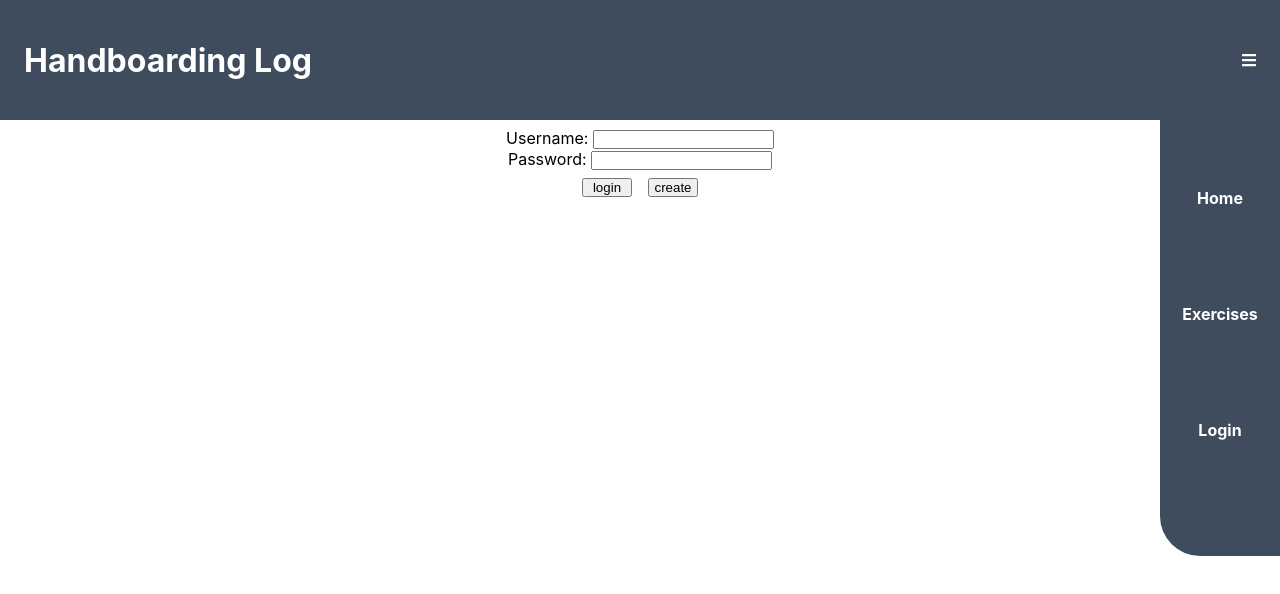
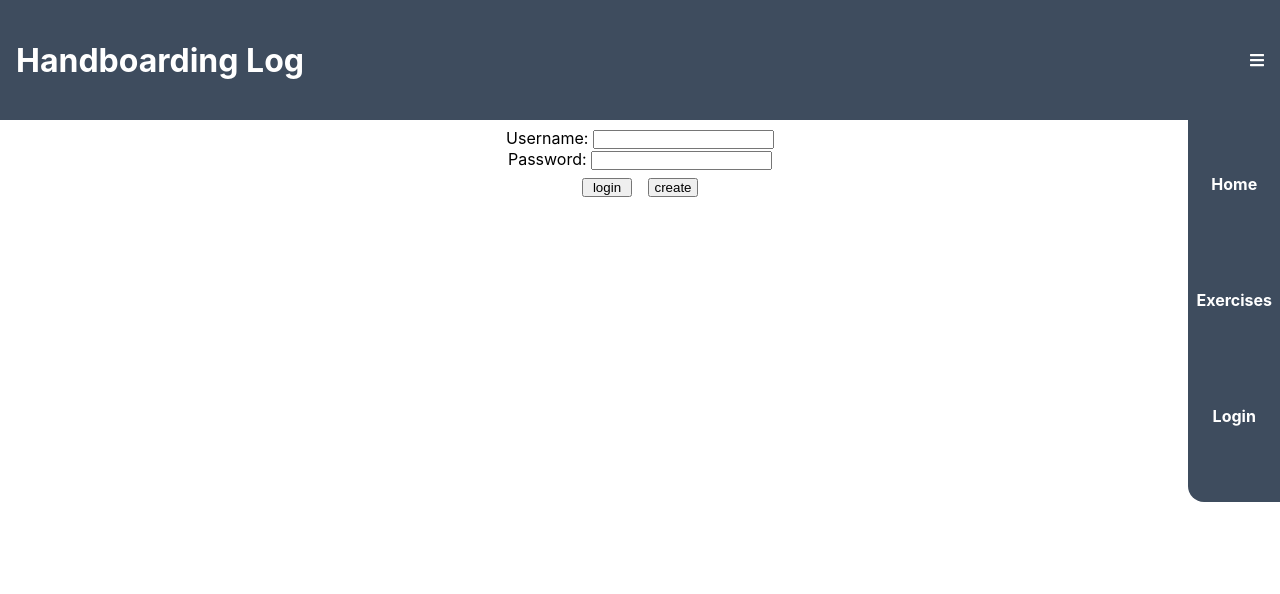
Before and after one commit to joegiardina/hangboard-app, a React app: page /login in a window 1280 px wide. Both pictures are taken after a click on the icon 1249 px from the left and 60 px from the top of the page. Shown: the top 594 px of the page. Built offline with nearby package versions, Linux system fonts and the light colour scheme.

Commit message:
more updates

```diff
--- a/src/App.css
+++ b/src/App.css
@@ -18,7 +18,6 @@
 .flex {
   display: flex;
   margin: 10px;
-  width: 20vw;
 }
 .headerContainer {
   display: flex;
@@ -28,23 +27,22 @@
 }
 
 .headerText {
-  display: flex;
+  flex: 1;
   margin-left: 1.5rem;
   color: white;
 }
 
 .navText {
   display: flex;
-  justify-content: center;
   align-items: center;
-  margin-right: 10rem;
   color: white;
+  flex: 1;
+  margin: 16;
 }
 
 .closedMenu {
   position: absolute;
   right: 0;
-  margin-right: 1.5rem;
 }
 
 .openMenu {
--- a/src/App.js
+++ b/src/App.js
@@ -4,11 +4,9 @@ import Router from './Router';
 
 function App() {
   return (
-    <div className="App">
-      <Router>
-        <Header />
-      </Router>
-    </div>
+    <Router>
+      <Header />
+    </Router>
   );
 }
 
--- a/src/components/Calendar/index.js
+++ b/src/components/Calendar/index.js
@@ -12,10 +12,10 @@ const Container = ({children}) => (
   <div
     style={{
       display: 'flex',
-      flex: 1,
-      flexDirection: 'row',
+      flexDirection: 'column',
       justifyContent: 'center',
       margin: 24,
+      padding: 16,
     }}
   >
     {children}
@@ -88,20 +88,13 @@ const Calendar = () => {
 
   return (
     <Container>
-      <ExerciseFormModal
-        open={showModal}
-        onClose={closeModal}
-        onSubmit={closeModal}
-        date={selectedDate.toISOString()}
-        exercise={editingExercise}
-      />
       <ReactCalendar
         minDate={new Date('01-01-2021')}
         tileContent={TileContent}
         onChange={setSelectedDate}
         value={selectedDate}
       />
-      <div style={{margin: 16, alignSelf: 'flex-start', width: 500}}>
+      <div style={{marginTop: 16}}>
         <h2>{moment(selectedDate).format('MMMM DD YYYY')}</h2>
         {!!selectedExercises.length && (
           <>
@@ -130,6 +123,13 @@ const Calendar = () => {
           {moment().isBefore(selectedDate) ? 'Schedule' : 'Log'} Workout
         </Button>
       </div>
+      <ExerciseFormModal
+        open={showModal}
+        onClose={closeModal}
+        onSubmit={closeModal}
+        date={selectedDate.toISOString()}
+        exercise={editingExercise}
+      />
     </Container>
   );
 };
--- a/src/components/Header.js
+++ b/src/components/Header.js
@@ -2,9 +2,17 @@ import Navigation from './Navigation';
 
 const Header = () => {
   return (
-    <div className="headerContainer">
-      <h1 className="headerText">Handboarding Log</h1>
-      <Navigation />
+    <div
+      style={{
+        display: 'flex',
+        alignItems: 'center',
+        justifyContent: 'space-between',
+        height: '15vh',
+        backgroundColor: '#3e4c5e',
+      }}
+    >
+      <h1 style={{color: 'white', marginLeft: '1rem'}}>Handboarding Log</h1>
+      <Navigation style={{color: 'white', marginRight: '1rem'}} />
     </div>
   );
 };
--- a/src/components/Navigation.js
+++ b/src/components/Navigation.js
@@ -5,11 +5,10 @@ import {clearExercises} from '../stores/exerciseSlice';
 import {useHistory} from 'react-router-dom';
 import Icon from './Icon';
 
-const Navigation = () => {
+const Navigation = ({style}) => {
   const dispatch = useDispatch();
   const history = useHistory();
   const user = useSelector(state => state.user && state.user.user);
-  //menu will always load in closed because of false
   const [showMenu, setShowMenu] = useState(false);
 
   const signOut = () => {
@@ -19,11 +18,20 @@ const Navigation = () => {
     history.push('/');
   };
 
-  let menu;
-
-  if (showMenu) {
-    menu = (
-      <div className="openMenu">
+  return (
+    <div style={style}>
+      <Icon name="bars" onClick={() => setShowMenu(!showMenu)} />
+      {showMenu && (
+        <div
+          style={{
+            position: 'absolute',
+            right: 0,
+            height: '50vh',
+            backgroundColor: '#3e4c5e',
+            borderBottomLeftRadius: '1rem',
+            marginTop: '2rem',
+          }}
+        >
           <a className="menuOptions" href="/">
             Home
           </a>
@@ -40,19 +48,8 @@ const Navigation = () => {
             </a>
           )}
         </div>
-    );
-  }
-  return (
-    <nav>
-      <span className="navText">
-        <Icon
-          className="closedMenu"
-          name="bars"
-          onClick={() => setShowMenu(!showMenu)}
-        />
-      </span>
-      {menu}
-    </nav>
+      )}
+    </div>
   );
 };
 
--- a/src/container/YourExerciseContainer.js
+++ b/src/container/YourExerciseContainer.js
@@ -12,13 +12,7 @@ const YourExerciseContainer = () => {
     dispatch(fetchExercisesByUsername(user.name));
   }, [user, dispatch]);
 
-  return (
-    <div style={{display: 'flex'}}>
-      <div style={{flex: 1, display: 'flex', alignItems: 'flex-start'}}>
-        <Calendar />
-      </div>
-    </div>
-  );
+  return <Calendar />;
 };
 
 export default YourExerciseContainer;
```
Lines whose indentation alone changed are shown as unchanged.
